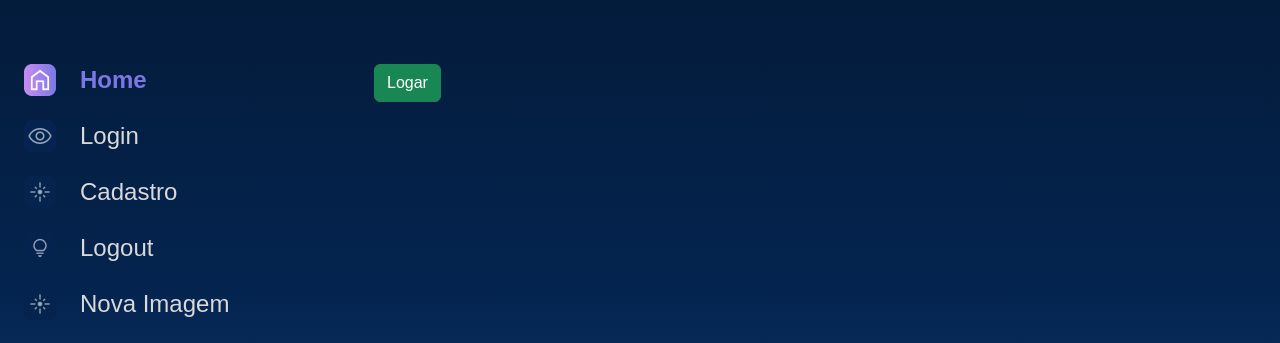
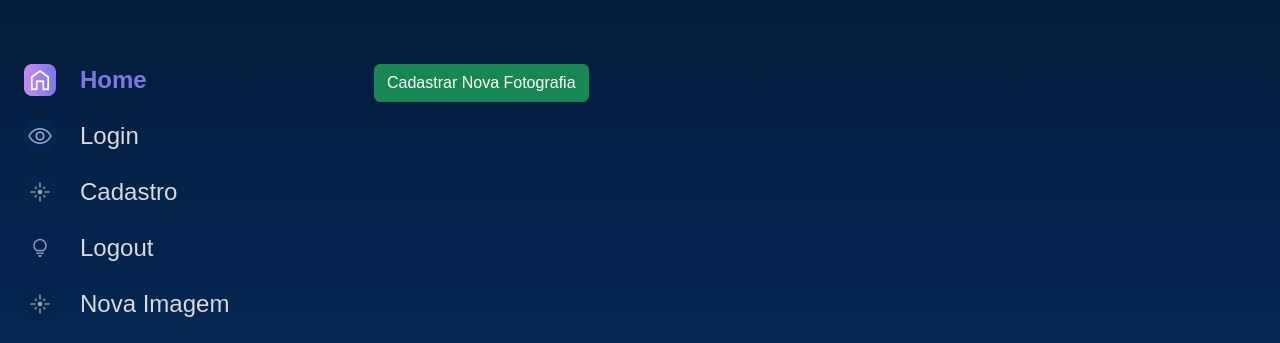
Before and after one commit to PedroTomasini/alura-space, a Django app: template templates/galeria/nova_imagem.html in a window 1280 px wide. Shown: the part 114-457 px from the top of the page. Run offline with Django 4.2, Linux system fonts and the light colour scheme; the template is opened without the code that fills it, so the values that code supplies are empty.

Commit message:
criando botões de cadastro, edicão e deletar imagem

```diff
--- a/galeria/views.py
+++ b/galeria/views.py
@@ -37,7 +37,7 @@ def nova_imagem(request):
 
     form = FotografiaForms()
     if request.method == 'POST':
-        form = FotografiaForms(request.POST)
+        form = FotografiaForms(request.POST, request.FILES)
         if form.is_valid():
             form.save()
             messages.success(request, 'Nova fotografia cadastrada!')
--- a/templates/galeria/imagem.html
+++ b/templates/galeria/imagem.html
@@ -15,6 +15,10 @@
                                 <p class="imagem__descricao">{{fotografia.legenda}}</p>
                                 <p class="imagem__texto">{{fotografia.descricao}}</p>
                             </div>
+                            <div>
+                                <a href="#"><button type="submit" class="btn btn-success col-12" style="padding: top 5px;">Editar</button></a>
+                                <a href="#"><button type="submit" class="btn btn-danger col-12" style="padding: top 5px;">Deletar</button></a>
+                            </div>
                         </div>
                     </div>
                 </section>
--- a/templates/galeria/nova_imagem.html
+++ b/templates/galeria/nova_imagem.html
@@ -3,7 +3,7 @@
 {% block content %}
 
 <section class="galeria" style="margin-left: 5em">
-    <form action="{% url 'login' %}" method="POST">
+    <form action="{% url 'nova_imagem' %}" method="POST" enctype="multipart/form-data">
         {% csrf_token %}
         <div class="row">
             {% for field in form.visible_fields %}
@@ -14,7 +14,7 @@
             {% endfor %}
         </div>
         <div>
-            <button type="submit" class="btn btn-success col-12" style="padding: top 5px;">Logar</button>
+            <button type="submit" class="btn btn-success col-12" style="padding: top 5px;">Cadastrar Nova Fotografia</button>
         </div>
     </form>
 </section>
```
